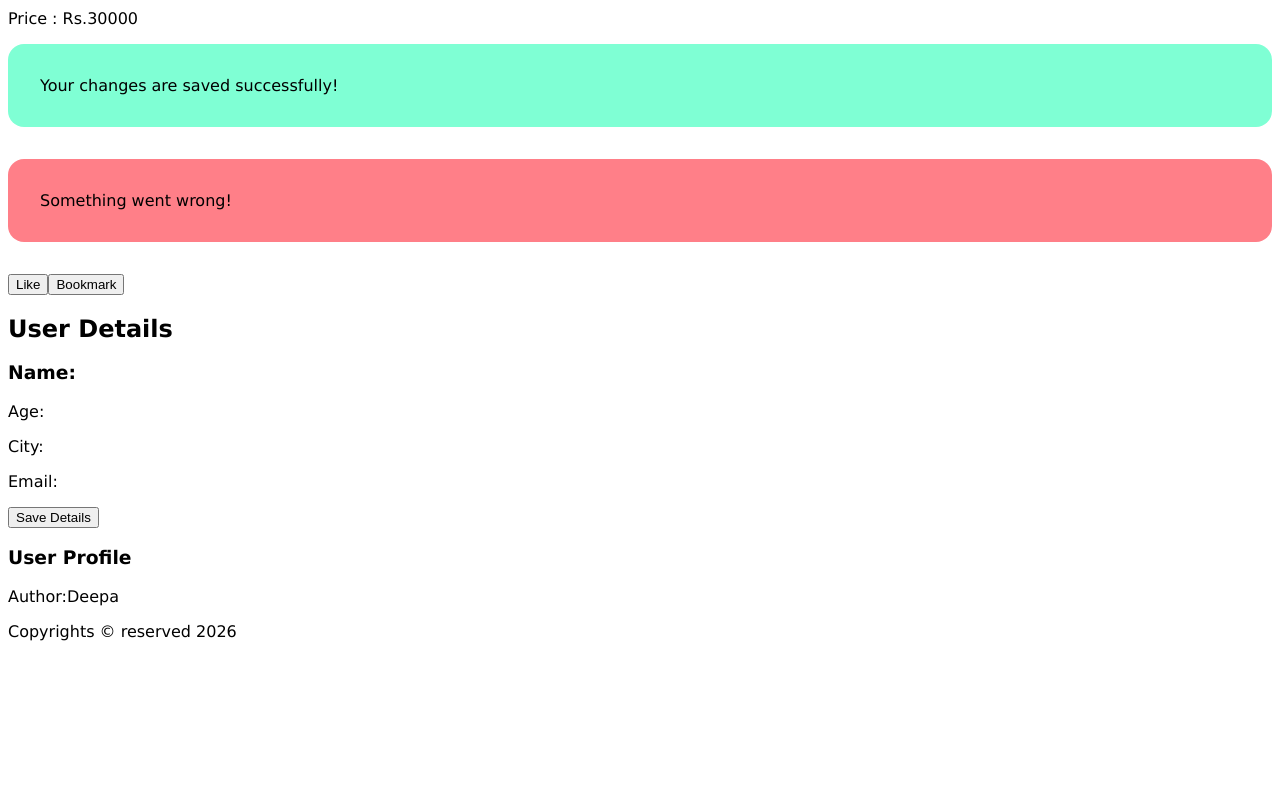
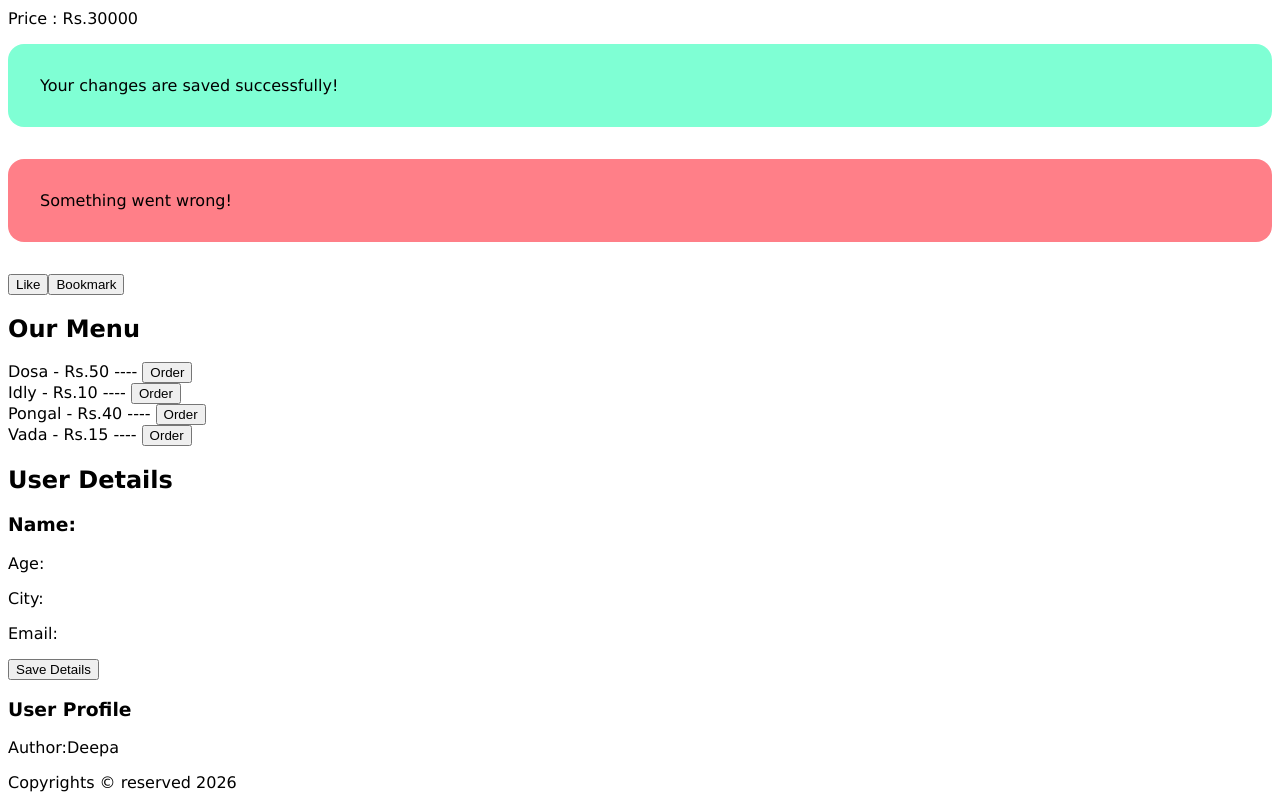
Before and after one commit to gnanadeepa-code/WebApp_Projects_WS, a React (Vite) app in the folder React_Project2/React-App/: page / in a window 1280 px wide. Shown: the part 1134-1934 px from the top of the page. Before the commit the page ends 1783 px from the top, so only its background shows below. Built offline with nearby package versions, Linux system fonts and the light colour scheme.

Commit message:
pass data to event handling

```diff
--- a/React_Project2/React-App/src/App.jsx
+++ b/React_Project2/React-App/src/App.jsx
@@ -13,6 +13,7 @@ import { CardWrapper } from "./CardWrapper";
 import { Alert } from "./Alert";
 import { CustomButton } from "./CustomButton";
 import { UserCard } from "./UserCard";
+import { Menu } from "./Menu";
 
 function App() {
   return (
@@ -46,6 +47,7 @@ function App() {
       <Alert type="error">Something went wrong!</Alert>
       <CustomButton text="Like"/>
       <CustomButton text="Bookmark"/>
+      <Menu/>
       <UserCard/>
       <UserProfile />
       <Footer />
--- /dev/null
+++ b/React_Project2/React-App/src/Menu.jsx
@@ -0,0 +1,16 @@
+import { MenuItem } from "./MenuItem"
+
+export const Menu = () => {
+    const handleOrder = (itemName, itemPrice) => {
+        alert(`You Ordered: ${itemName} for ${itemPrice}`)
+    }
+    return(
+        <div>
+            <h2>Our Menu</h2>
+            <MenuItem name={"Dosa"} price={50} onOrder={handleOrder} />
+            <MenuItem name={"Idly"} price={10} onOrder={handleOrder} />
+            <MenuItem name={"Pongal"} price={40} onOrder={handleOrder} />
+            <MenuItem name={"Vada"} price={15} onOrder={handleOrder} />
+        </div>
+    )
+}
--- /dev/null
+++ b/React_Project2/React-App/src/MenuItem.jsx
@@ -0,0 +1,10 @@
+export const MenuItem = ({name, price, onOrder}) => {
+    return(
+        <div>
+            <span>{name} - Rs.{price} ----  </span>
+            <button onClick={() =>
+                onOrder(name, price)}>Order</button>
+        </div>
+    )
+
+}
```
